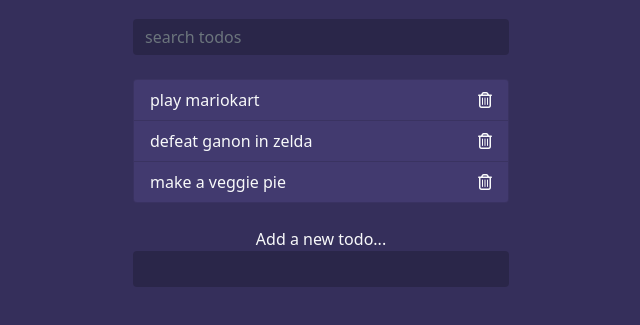
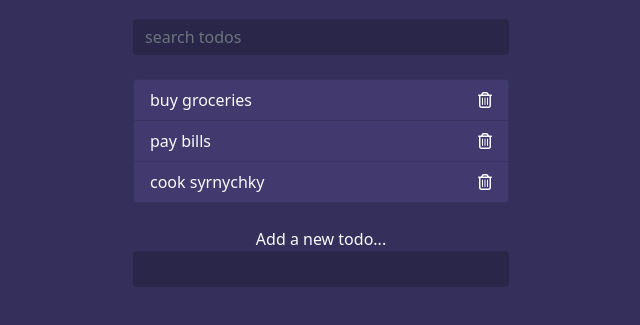
Before and after one commit to consolka12/TodoList, a plain HTML site: page index.html in a window 1280 px wide. Shown: the part 77-402 px from the top of the page, without its empty margins (319-959 px from the left). Drawn offline with nearby package versions, Linux system fonts and the light colour scheme.

Commit message:
Update index.html

```diff
--- a/index.html
+++ b/index.html
@@ -19,15 +19,15 @@
 
     <ul class="list-group todos mx-auto text-light">
       <li class="list-group-item d-flex justify-content-between align-items-center">
-        <span>play mariokart</span>
+        <span>buy groceries</span>
         <i class="far fa-trash-alt delete"></i>
       </li>
       <li class="list-group-item d-flex justify-content-between align-items-center">
-        <span>defeat ganon in zelda</span>
+        <span>pay bills</span>
         <i class="far fa-trash-alt delete"></i>
       </li>
       <li class="list-group-item d-flex justify-content-between align-items-center">
-        <span>make a veggie pie</span>
+        <span>cook syrnychky</span>
         <i class="far fa-trash-alt delete"></i>
       </li>
     </ul>
```
